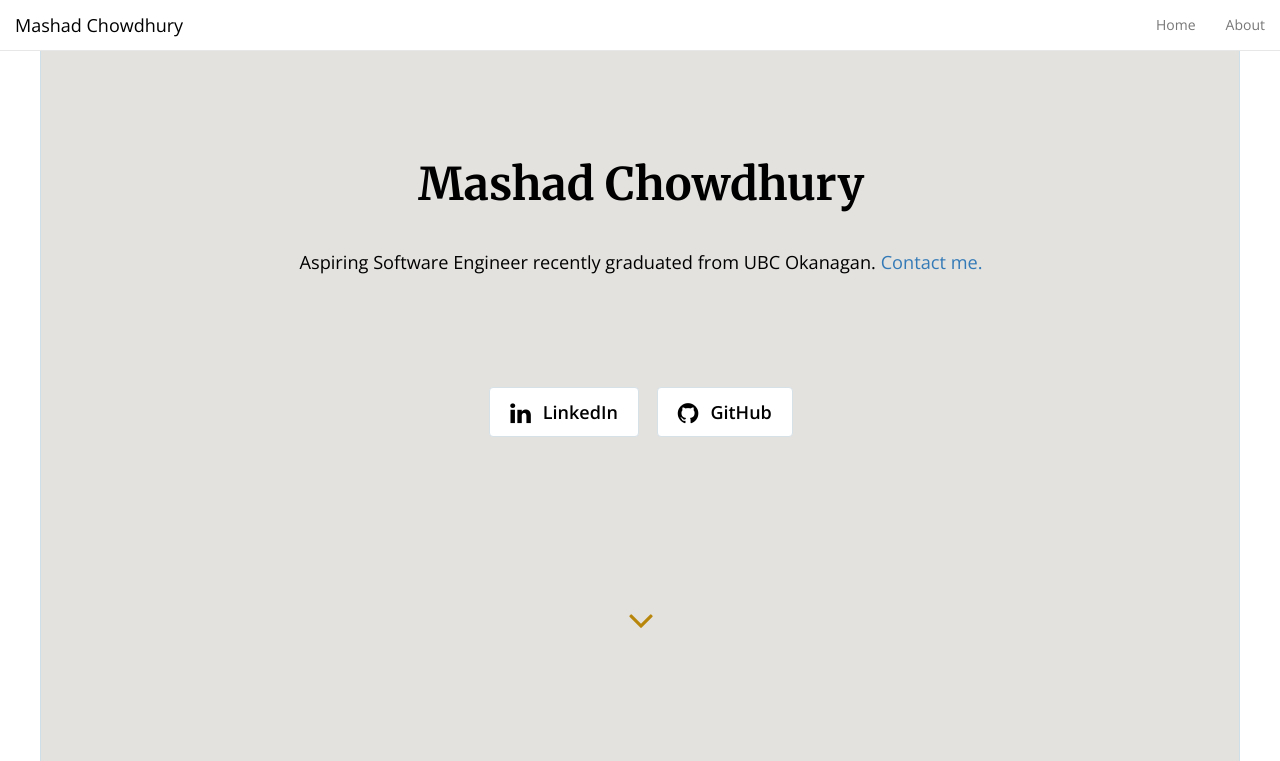
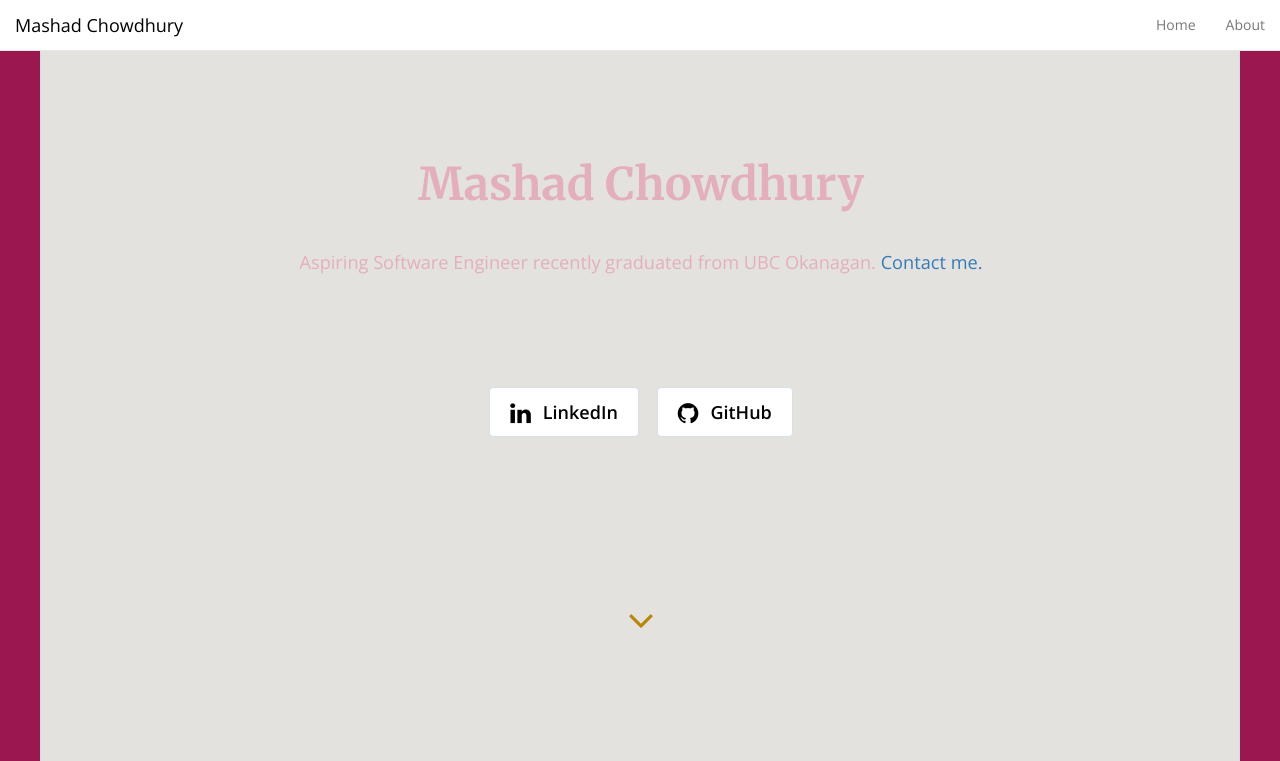
Before and after one commit to mashadchowdhury/mashadchowdhury.github.io, a Jekyll site: the page built from index.html, in a window 1280 px wide and 1400 px high. Shown: the top 761 px of the window. Built offline with Jekyll 4.4.1, drawn with Linux system fonts in a browser that asks for light colours; nearby versions of some CDN libraries; the list of posts is cut into pages by our own code; grey boxes are pictures that could not be loaded.

Commit message:
Update style.scss

```diff
--- a/css/style.scss
+++ b/css/style.scss
@@ -33,7 +33,7 @@ $secondary: #ffffff;
 }
 
 body {
-  background-color: #ffffff;	//side bars background
+  background-color: #9A1750;			//side bars background
   @extend %opensans;
   -webkit-font-smoothing: antialiased;
 }
@@ -86,8 +86,8 @@ button.btn, input.btn {
 }
 
 .main {
-  background-color: #E3E2DF;	//main background
-  color: #000000;
+  background-color: #E3E2DF;				//main background
+  color: #E3AFBC;					//font colour
   border-left: solid 1px #cedfea;
   border-right: solid 1px #cedfea;
   &.container {
```
